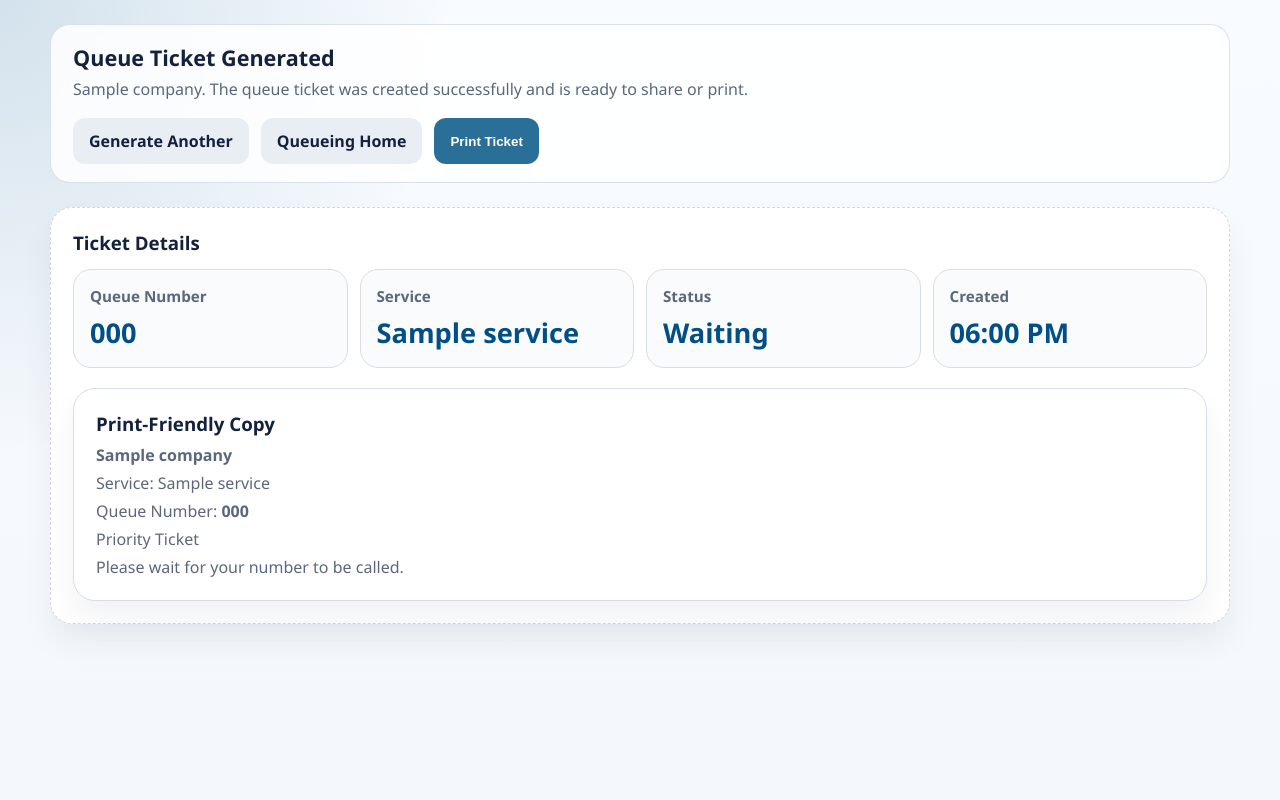
After one commit to wacky004/Employee-tag-system, a Django app: page /queueing/tickets/1/success/ in a window 1280 px wide. The commit adds this page. Run offline with Django 5.2, Linux system fonts and the light colour scheme; a user stored in the database is signed in; tables that the repository leaves empty hold one stand-in row (values such as "Sample post").

Commit message:
Add queue ticket success page and print-friendly generation flow

```diff
--- a/queueing/urls.py
+++ b/queueing/urls.py
@@ -11,6 +11,7 @@ from .views import (
     QueueServiceListView,
     QueueServiceUpdateView,
     QueueTicketCreateView,
+    QueueTicketSuccessView,
     QueueingDashboardView,
 )
 
@@ -22,6 +23,7 @@ urlpatterns = [
     path("services/create/", QueueServiceCreateView.as_view(), name="service-create"),
     path("services/<int:pk>/edit/", QueueServiceUpdateView.as_view(), name="service-update"),
     path("tickets/create/", QueueTicketCreateView.as_view(), name="ticket-create"),
+    path("tickets/<int:pk>/success/", QueueTicketSuccessView.as_view(), name="ticket-success"),
     path("counters/", QueueCounterListView.as_view(), name="counter-list"),
     path("counters/create/", QueueCounterCreateView.as_view(), name="counter-create"),
     path("counters/<int:pk>/edit/", QueueCounterUpdateView.as_view(), name="counter-update"),
--- a/queueing/views.py
+++ b/queueing/views.py
@@ -3,9 +3,9 @@ from django.contrib.auth.mixins import LoginRequiredMixin, UserPassesTestMixin
 from django.db import transaction
 from django.db.models import Count
 from django.contrib import messages
-from django.shortcuts import redirect
+from django.shortcuts import get_object_or_404, redirect
 from django.urls import reverse
-from django.views.generic import CreateView, FormView, ListView, TemplateView, UpdateView
+from django.views.generic import CreateView, DetailView, FormView, ListView, TemplateView, UpdateView
 
 from .forms import QueueCounterForm, QueueDisplayScreenForm, QueueServiceForm, QueueTicketGenerationForm
 from .models import QueueCounter, QueueDisplayScreen, QueueHistoryLog, QueueService, QueueSystemSetting, QueueTicket
@@ -94,12 +94,35 @@ class QueueTicketCreateView(QueueingSetupMixin, FormView):
         kwargs["company"] = self.request.user.company
         return kwargs
 
+    def get_context_data(self, **kwargs):
+        context = super().get_context_data(**kwargs)
+        service_id = self.request.GET.get("service")
+        selected_service = None
+        if service_id:
+            queryset = self._company_queryset(QueueService.objects.all())
+            selected_service = queryset.filter(pk=service_id).first()
+        context.update(
+            {
+                "selected_service": selected_service,
+                "can_edit_selected_service": bool(selected_service and self.request.user.can_manage_companies()),
+            }
+        )
+        return context
+
     def form_valid(self, form):
         service = form.cleaned_data["service"]
         is_priority = form.cleaned_data["is_priority"]
 
         with transaction.atomic():
             locked_service = QueueService.objects.select_for_update().get(pk=service.pk)
+            if not locked_service.is_active:
+                form.add_error("service", "This service is inactive and cannot generate tickets.")
+                messages.error(self.request, "This service is inactive and cannot generate tickets.")
+                return self.form_invalid(form)
+            if not locked_service.show_in_ticket_generation:
+                form.add_error("service", "This service is not available for ticket generation.")
+                messages.error(self.request, "This service is not available for ticket generation.")
+                return self.form_invalid(form)
             if locked_service.current_queue_number >= locked_service.max_queue_limit:
                 form.add_error("service", "Maximum queue limit reached for this service")
                 messages.error(self.request, "Maximum queue limit reached for this service")
@@ -108,7 +131,7 @@ class QueueTicketCreateView(QueueingSetupMixin, FormView):
             locked_service.current_queue_number += 1
             locked_service.save(update_fields=["current_queue_number", "updated_at"])
 
-            queue_number = f"{locked_service.code}-{locked_service.current_queue_number:03d}"
+            queue_number = f"{locked_service.code}{locked_service.current_queue_number:03d}"
             ticket = QueueTicket.objects.create(
                 company=locked_service.company,
                 queue_number=queue_number,
@@ -125,7 +148,7 @@ class QueueTicketCreateView(QueueingSetupMixin, FormView):
             )
 
         messages.success(self.request, f"Queue ticket {queue_number} created successfully.")
-        return redirect("queueing:ticket-create")
+        return redirect("queueing:ticket-success", pk=ticket.pk)
 
     def form_invalid(self, form):
         if form.non_field_errors():
@@ -133,6 +156,25 @@ class QueueTicketCreateView(QueueingSetupMixin, FormView):
         else:
             messages.error(self.request, "Queue ticket creation failed. Please review the form and try again.")
         return super().form_invalid(form)
+
+
+class QueueTicketSuccessView(QueueingSetupMixin, DetailView):
+    model = QueueTicket
+    template_name = "queueing/ticket_success.html"
+    context_object_name = "ticket"
+
+    def get_queryset(self):
+        queryset = QueueTicket.objects.select_related("company", "service", "assigned_counter")
+        return self._company_queryset(queryset)
+
+    def get_context_data(self, **kwargs):
+        context = super().get_context_data(**kwargs)
+        context.update(
+            {
+                "can_edit_service_settings": self.request.user.can_manage_companies(),
+            }
+        )
+        return context
 
 
 class QueueServiceListView(QueueingSetupMixin, ListView):
--- a/templates/base.html
+++ b/templates/base.html
@@ -914,9 +914,37 @@
             font-size: 1rem;
         }
 
+        .no-print {
+            display: block;
+        }
+
+        .print-card {
+            border: 1px dashed rgba(20, 33, 61, 0.18);
+        }
+
         .errorlist {
             padding-left: 18px;
             color: var(--warning);
+        }
+
+        @media print {
+            .no-print,
+            .button,
+            .button-form,
+            .messages,
+            .topbar {
+                display: none !important;
+            }
+
+            body,
+            .page,
+            .shell,
+            .card,
+            .print-card {
+                background: #fff !important;
+                box-shadow: none !important;
+                border: none !important;
+            }
         }
 
         @media (max-width: 720px) {
--- a/templates/queueing/ticket_form.html
+++ b/templates/queueing/ticket_form.html
@@ -33,6 +33,11 @@
                 <h3>Queue Rules</h3>
                 <div class="stat">Validation</div>
                 <p>Only services that are active and marked to appear in ticket generation are shown here.</p>
+                {% if selected_service and can_edit_selected_service %}
+                <div class="actions" style="margin-top: 16px;">
+                    <a href="{% url 'queueing:service-update' selected_service.pk %}" class="button secondary">Edit Service Settings</a>
+                </div>
+                {% endif %}
                 <p>If the limit is reached, the message will be:</p>
                 <p><strong>Maximum queue limit reached for this service</strong></p>
             </div>
--- /dev/null
+++ b/templates/queueing/ticket_success.html
@@ -0,0 +1,59 @@
+{% extends "base.html" %}
+
+{% block title %}Queue Ticket Generated{% endblock %}
+
+{% block content %}
+<div class="page">
+    <div class="shell">
+        <div class="topbar no-print">
+            <div class="brand">
+                <h1>Queue Ticket Generated</h1>
+                <p>{{ ticket.company.name }}. The queue ticket was created successfully and is ready to share or print.</p>
+            </div>
+            <div class="actions">
+                <a href="{% url 'queueing:ticket-create' %}?service={{ ticket.service_id }}" class="button secondary">Generate Another</a>
+                <a href="{% url 'queueing:dashboard' %}" class="button secondary">Queueing Home</a>
+                <button type="button" class="button" onclick="window.print()">Print Ticket</button>
+            </div>
+        </div>
+
+        <div class="card print-card">
+            <div class="section-head">
+                <h3>Ticket Details</h3>
+                {% if can_edit_service_settings %}
+                <a href="{% url 'queueing:service-update' ticket.service.pk %}" class="button ghost no-print">Edit Service Settings</a>
+                {% endif %}
+            </div>
+            <div class="mini-grid">
+                <div class="mini-card">
+                    <h4>Queue Number</h4>
+                    <div class="value">{{ ticket.queue_number }}</div>
+                </div>
+                <div class="mini-card">
+                    <h4>Service</h4>
+                    <div class="value">{{ ticket.service.name }}</div>
+                </div>
+                <div class="mini-card">
+                    <h4>Status</h4>
+                    <div class="value">{{ ticket.get_status_display }}</div>
+                </div>
+                <div class="mini-card">
+                    <h4>Created</h4>
+                    <div class="value">{{ ticket.created_at|date:"h:i A" }}</div>
+                </div>
+            </div>
+
+            <div class="card" style="margin-top: 20px;">
+                <h3>Print-Friendly Copy</h3>
+                <p><strong>{{ ticket.company.name }}</strong></p>
+                <p>Service: {{ ticket.service.name }}</p>
+                <p>Queue Number: <strong>{{ ticket.queue_number }}</strong></p>
+                {% if ticket.is_priority %}
+                <p>Priority Ticket</p>
+                {% endif %}
+                <p>Please wait for your number to be called.</p>
+            </div>
+        </div>
+    </div>
+</div>
+{% endblock %}
```
Also changed, not shown: queueing/tests.py (+54 -3 lines).
